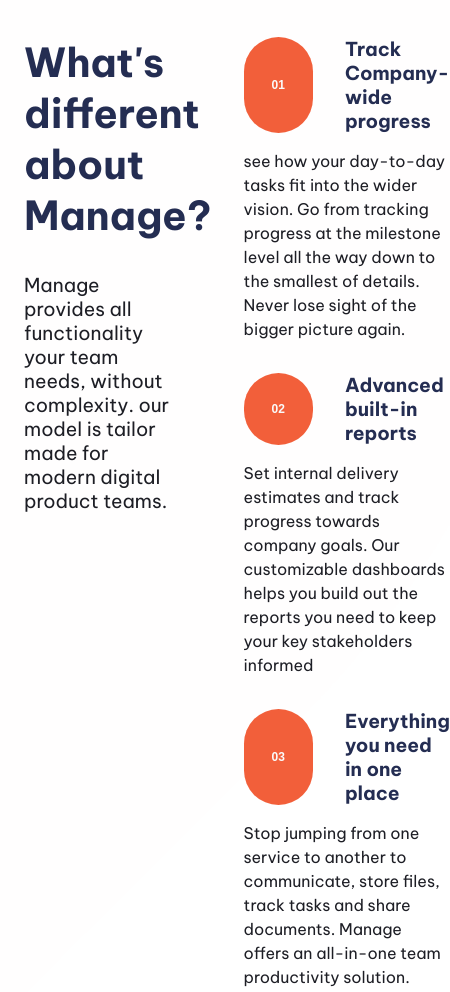
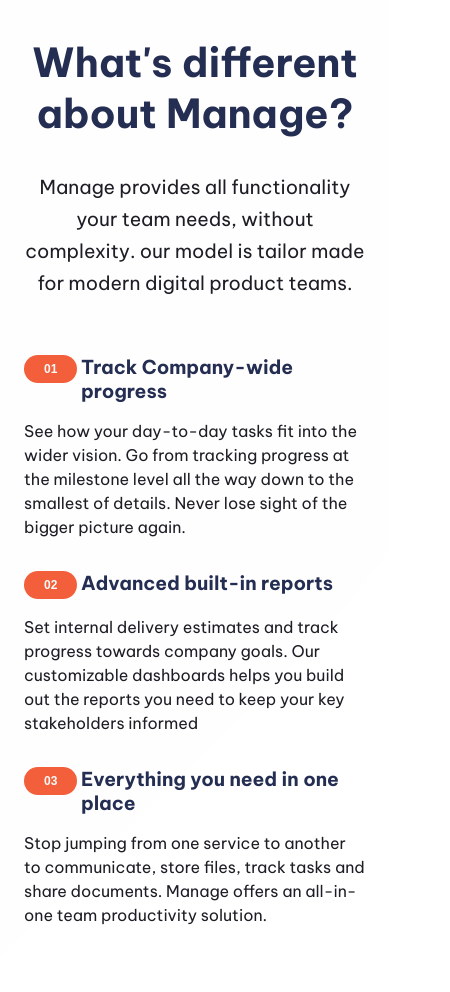
Before and after one commit to Emmanuel131519/Manage-Landing-page, a plain HTML site: page index.html in a window 390 px wide. Shown: the part 840-1832 px from the top of the page, 450 px wide, since content can reach past the window. After the commit the page ends 1799 px from the top, so only its background shows below. Drawn offline with Linux system fonts and the light colour scheme.

Commit message:
fixes:section-2

```diff
--- a/index.html
+++ b/index.html
@@ -46,29 +46,42 @@
     <div class="section-2-div-2">
       <div>
         <div class="section-2-div-2-div">
-          <button>01</button>
+          <div class="section-2-button">
+            <button>01</button>
+          </div>
+
           <h1>Track Company-wide progress</h1>
         </div>
         <p>
-          see how your day-to-day tasks fit into the wider vision. Go from tracking progress at the milestone level all the way down to the smallest of details. Never lose sight of the bigger picture again.
+          See how your day-to-day tasks fit into the wider vision. Go from tracking progress at the milestone level all the way down to the smallest of details. Never lose sight of the bigger picture again.
         </p>
       </div>
 
       <div>
         <div class="section-2-div-2-div">
-    <button>02</button>
+          <div class="section-2-button">
+<button>02</button>
+          </div>
+
         <h1>Advanced built-in reports</h1>
         </div>
         <p>Set internal delivery estimates and track progress towards company goals. Our customizable dashboards helps you build out the reports you need to keep your key stakeholders informed</p>
       </div>
       <div>
+    <div>
         <div class="section-2-div-2-div">
-          <button>03</button>
-          <h1>Everything you need in one place</h1>
+          <div class="section-2-button">
+            <button>03</button>
+            </div>
+              <h1>Everything you need in one place</h1>
+          </div>
+
         </div>
         <p>
           Stop jumping from one service to another to communicate, store files, track tasks and share documents. Manage offers an all-in-one team productivity solution.
         </p>
+      </div>
+
       </div>
     </div>
 
--- a/style.css
+++ b/style.css
@@ -113,22 +113,26 @@
     .section-2{
 padding-top: 3rem;
 display: flex;
-gap: 2rem;
+/* gap: 2rem; */
     }
 
 .section-2-div-1 h1{
 color: var(--Blue-950);
 font-size: 2.5rem;
 font-family: var(--ff-Be-Vietnam-Pro);
-width: 90%;
+width: 100%;
+align-items: center;
 }
 
 .section-2-div-2{
         display: flex;
-        width: 90%;
+        width: 100%;
   flex-direction: column;
   gap: 2rem;
+  max-width: 100%;
 }
+
+
 
 .section-2-div-1 p{
     color: var(--Gray-950);
@@ -137,6 +141,7 @@
     line-height: 1.5rem;
     font-size: 1.2rem;
     padding-top: 2rem;
+
 }
 
 .section-2-div-2 h1{
@@ -146,14 +151,20 @@
 width: 100%;
 }
 
+.section-2-div-1{
+    max-width: 50%;
+}
+
+
+
 .section-2-div-2 p{
     color: var(--Gray-950);
     font-family: var(--ff-Be-Vietnam-Pro);
     width: 100%;
-
     line-height: 1.5rem;
     font-size: 1rem;
     padding-top: 1rem;
+    padding-left: 6rem;
 }
 
 .section-2-div-2 button{
@@ -170,6 +181,7 @@
     display: flex;
     gap: 2rem;
 }
+
 
 
 
@@ -229,4 +241,57 @@
         .section-1-div-1 p{
             line-height: 1.5rem;
         }
+        .section-2{
+            flex-direction: column;
+        }
+
+        .section-2-div-1{
+            max-width: 100%;
+            text-align: center;
+            margin: 0 auto;
+            padding-bottom: 3.5rem;
+        }
+
+        .section-2-div-1 p{
+            width: 100%;
+            line-height: 2rem;
+            color: var(--Gray-950);
+        }
+
+        .section-2-div-2 p{
+            padding-left: 0;
+            width: 100%;
+
+        }
+        .section-2-div-2{
+
+        }
+
+        .section-2-div-2 h1{
+            width: 100%;
+            max-width: 100%;
+            padding: 0;
+        }
+
+.section-2-div-2-div{
+    gap: 0;
+}
+
+.section-2-div-2 button{
+    text-align: center;
+}
+
+.section-2-button{
+width: 20%;
+height: 1%;
+
+}
+
+.section-2-div-2 button{
+
+      padding: 7px 20px;
+
+}
+
+
     }
```
